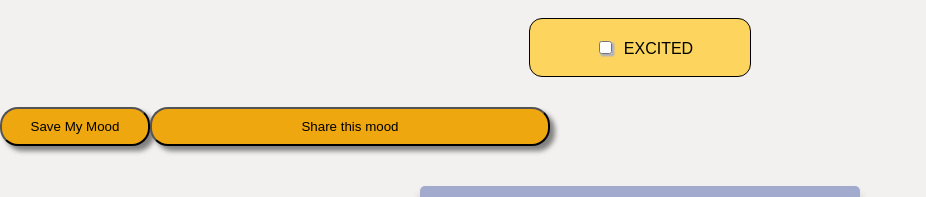
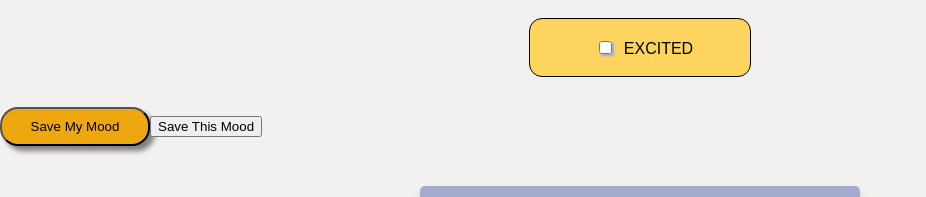
Before and after one commit to kaoxiong20/mood-tracker-react, a React (Create React App) app: page / in a window 1280 px wide. Shown: the part 1222-1419 px from the top of the page, without its empty margins (0-926 px from the left). Built offline with nearby package versions, Linux system fonts and the light colour scheme.

Commit message:
Added React Events code into VScode

```diff
--- a/src/App.js
+++ b/src/App.js
@@ -4,7 +4,7 @@ import Title from './components/Title';
 import Moods from './components/Moods';
 import Subtitle from './components/Subtitle';
 import SubmitButton from './components/SubmitButton';
-import Button from './components/Button';
+import ShareButton from './components/ShareButton';
 import Greeting from './components/Greeting';
 import Dropdown from './components/Dropdown';
 import EntryCard from './components/EntryCard';
--- a/src/components/Moods.js
+++ b/src/components/Moods.js
@@ -2,7 +2,7 @@ import React from 'react';
 import styled from 'styled-components';
 import Header from './Header';
 import SubmitButton from './SubmitButton';
-import Button from './Button';
+import ShareButton from './ShareButton';
 
 function Moods() {
   return (
@@ -43,7 +43,7 @@ function Moods() {
     <label for="Mood7">Excited</label>
     </MoodDiv>
     <SubmitButton/>
-    <Button/>
+    <ShareButton/>
     </>
   )
 }
--- a/src/components/Button.js
+++ b/src/components/ShareButton.js
@@ -1,13 +1,17 @@
 import react from 'react';
 import styled from 'styled-components';
 
-function Button () {
-    return (
-      <SaveButton>Share this mood</SaveButton>
-    );
-  }
+function ShareButton () {
+    const save = () => {
+      alert("Your Mood Has Been Saved!");
+    }
 
-  export default Button;
+return (
+  <button onClick={save}>Save This Mood</button>
+);
+}
+
+  export default ShareButton;
 
   const SaveButton = styled.button`
     background-color: #EFA710;
```
